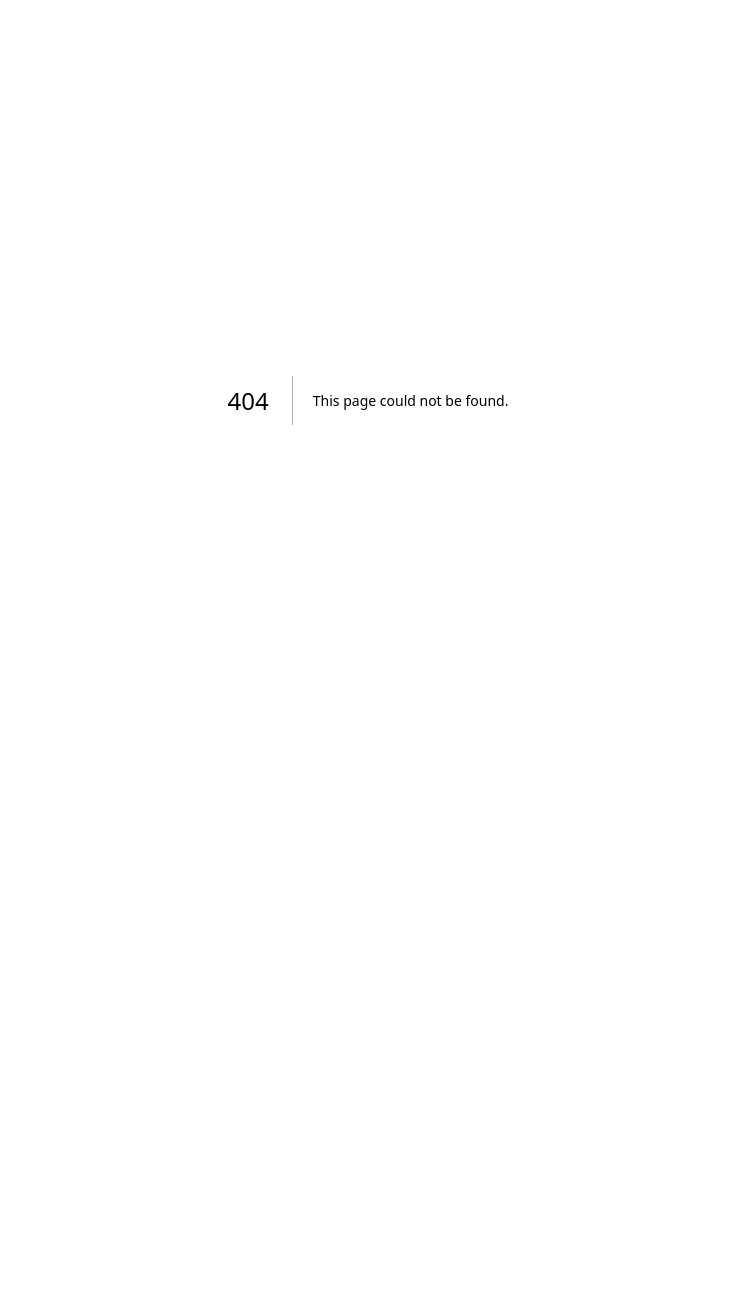
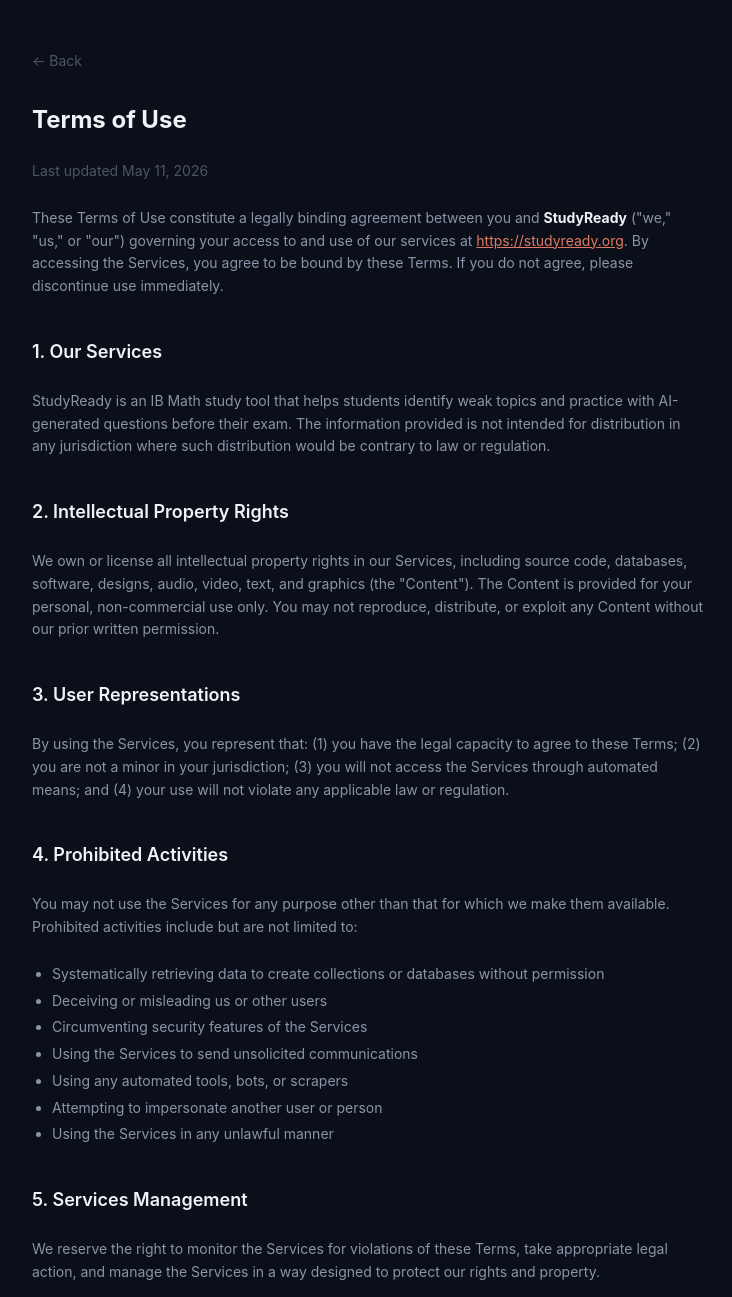
Before and after one commit to larso2424-cmd/Readiness, a Next.js app: page /terms in a window 1280 px wide. Before the commit this address had no page. Shown: the top 1297 px of the page, without its empty margins (272-1004 px from the left). Before the commit the page ends 800 px from the top, so only its background shows below. Built offline with nearby package versions, Linux system fonts and the light colour scheme.

Commit message:
Add Terms of Use page and footer link

```diff
--- a/src/app/page.tsx
+++ b/src/app/page.tsx
@@ -73,6 +73,7 @@
           <div className="flex gap-4 justify-center text-xs" style={{ color: 'var(--text-tertiary)' }}>
             <Link href="/privacy" className="underline hover:opacity-70 transition-opacity">Privacy Policy</Link>
             <Link href="/cookies" className="underline hover:opacity-70 transition-opacity">Cookie Policy</Link>
+            <Link href="/terms" className="underline hover:opacity-70 transition-opacity">Terms of Use</Link>
           </div>
         </div>
       </main>
--- /dev/null
+++ b/src/app/terms/page.tsx
@@ -0,0 +1,79 @@
+import Link from 'next/link'
+
+export default function TermsPage() {
+  return (
+    <div className="min-h-screen px-5 py-12" style={{ background: 'var(--bg)', color: 'var(--text-primary)' }}>
+      <div className="max-w-2xl mx-auto space-y-8">
+
+        <div>
+          <Link href="/" className="text-sm transition-colors" style={{ color: 'var(--text-tertiary)' }}>← Back</Link>
+        </div>
+
+        <div className="space-y-6 text-sm leading-relaxed" style={{ color: 'var(--text-secondary)' }}>
+          <h1 className="text-2xl font-bold" style={{ color: 'var(--text-primary)' }}>Terms of Use</h1>
+          <p style={{ color: 'var(--text-tertiary)' }}>Last updated May 11, 2026</p>
+
+          <p>These Terms of Use constitute a legally binding agreement between you and <strong style={{ color: 'var(--text-primary)' }}>StudyReady</strong> ("we," "us," or "our") governing your access to and use of our services at <a href="https://studyready.org" className="underline" style={{ color: 'var(--accent)' }}>https://studyready.org</a>. By accessing the Services, you agree to be bound by these Terms. If you do not agree, please discontinue use immediately.</p>
+
+          <h2 className="text-lg font-semibold pt-4" style={{ color: 'var(--text-primary)' }}>1. Our Services</h2>
+          <p>StudyReady is an IB Math study tool that helps students identify weak topics and practice with AI-generated questions before their exam. The information provided is not intended for distribution in any jurisdiction where such distribution would be contrary to law or regulation.</p>
+
+          <h2 className="text-lg font-semibold pt-4" style={{ color: 'var(--text-primary)' }}>2. Intellectual Property Rights</h2>
+          <p>We own or license all intellectual property rights in our Services, including source code, databases, software, designs, audio, video, text, and graphics (the "Content"). The Content is provided for your personal, non-commercial use only. You may not reproduce, distribute, or exploit any Content without our prior written permission.</p>
+
+          <h2 className="text-lg font-semibold pt-4" style={{ color: 'var(--text-primary)' }}>3. User Representations</h2>
+          <p>By using the Services, you represent that: (1) you have the legal capacity to agree to these Terms; (2) you are not a minor in your jurisdiction; (3) you will not access the Services through automated means; and (4) your use will not violate any applicable law or regulation.</p>
+
+          <h2 className="text-lg font-semibold pt-4" style={{ color: 'var(--text-primary)' }}>4. Prohibited Activities</h2>
+          <p>You may not use the Services for any purpose other than that for which we make them available. Prohibited activities include but are not limited to:</p>
+          <ul className="list-disc pl-5 space-y-1">
+            <li>Systematically retrieving data to create collections or databases without permission</li>
+            <li>Deceiving or misleading us or other users</li>
+            <li>Circumventing security features of the Services</li>
+            <li>Using the Services to send unsolicited communications</li>
+            <li>Using any automated tools, bots, or scrapers</li>
+            <li>Attempting to impersonate another user or person</li>
+            <li>Using the Services in any unlawful manner</li>
+          </ul>
+
+          <h2 className="text-lg font-semibold pt-4" style={{ color: 'var(--text-primary)' }}>5. Services Management</h2>
+          <p>We reserve the right to monitor the Services for violations of these Terms, take appropriate legal action, and manage the Services in a way designed to protect our rights and property.</p>
+
+          <h2 className="text-lg font-semibold pt-4" style={{ color: 'var(--text-primary)' }}>6. Term and Termination</h2>
+          <p>These Terms remain in full force while you use the Services. We reserve the right to deny access or terminate your use at our sole discretion, without notice or liability. If your account is terminated, these Terms remain in effect.</p>
+
+          <h2 className="text-lg font-semibold pt-4" style={{ color: 'var(--text-primary)' }}>7. Modifications and Interruptions</h2>
+          <p>We reserve the right to change, modify, or remove content from the Services at any time. We are not liable for any modification, suspension, or discontinuation of the Services.</p>
+
+          <h2 className="text-lg font-semibold pt-4" style={{ color: 'var(--text-primary)' }}>8. Governing Law</h2>
+          <p>These Terms are governed by the laws of <strong style={{ color: 'var(--text-primary)' }}>Germany</strong>. Any disputes shall be resolved in the courts of Germany.</p>
+
+          <h2 className="text-lg font-semibold pt-4" style={{ color: 'var(--text-primary)' }}>9. Dispute Resolution</h2>
+          <p><strong style={{ color: 'var(--text-primary)' }}>Informal Negotiations.</strong> Before initiating arbitration, parties must first attempt to resolve any dispute through informal negotiations for at least 30 days.</p>
+          <p className="mt-2"><strong style={{ color: 'var(--text-primary)' }}>Binding Arbitration.</strong> If informal negotiations fail, disputes shall be referred to and finally resolved by the International Chamber of Commerce under its arbitration rules. Arbitration will take place in Munich, Germany. The language of proceedings shall be English.</p>
+
+          <h2 className="text-lg font-semibold pt-4" style={{ color: 'var(--text-primary)' }}>10. Disclaimer</h2>
+          <p>The Services are provided on an as-is and as-available basis. We disclaim all warranties, express or implied, including warranties of merchantability, fitness for a particular purpose, and non-infringement. We make no guarantees about the accuracy or completeness of any content on the Services.</p>
+
+          <h2 className="text-lg font-semibold pt-4" style={{ color: 'var(--text-primary)' }}>11. Limitations of Liability</h2>
+          <p>To the fullest extent permitted by law, we shall not be liable for any indirect, consequential, exemplary, incidental, special, or punitive damages. Our total liability to you for any cause shall be limited to the amount paid by you to us in the six (6) months prior to the claim.</p>
+
+          <h2 className="text-lg font-semibold pt-4" style={{ color: 'var(--text-primary)' }}>12. Indemnification</h2>
+          <p>You agree to defend, indemnify, and hold us harmless from any claims, liabilities, damages, or expenses arising from your use of the Services or your breach of these Terms.</p>
+
+          <h2 className="text-lg font-semibold pt-4" style={{ color: 'var(--text-primary)' }}>13. User Data</h2>
+          <p>We maintain certain data that you transmit to the Services. You are solely responsible for data you transmit. Please review our <Link href="/privacy" className="underline" style={{ color: 'var(--accent)' }}>Privacy Policy</Link> for details on how we handle your data.</p>
+
+          <h2 className="text-lg font-semibold pt-4" style={{ color: 'var(--text-primary)' }}>14. Miscellaneous</h2>
+          <p>These Terms constitute the entire agreement between you and us. If any provision is found to be unenforceable, the remaining provisions will continue in full force. Our failure to enforce any right or provision shall not constitute a waiver of that right.</p>
+
+          <h2 className="text-lg font-semibold pt-4" style={{ color: 'var(--text-primary)' }}>15. Contact Us</h2>
+          <p>For questions or complaints regarding the Services, contact us at:</p>
+          <p><strong style={{ color: 'var(--text-primary)' }}>StudyReady</strong><br />
+          <a href="mailto:peters.o.lars@icloud.com" className="underline" style={{ color: 'var(--accent)' }}>peters.o.lars@icloud.com</a></p>
+        </div>
+
+      </div>
+    </div>
+  )
+}
```
